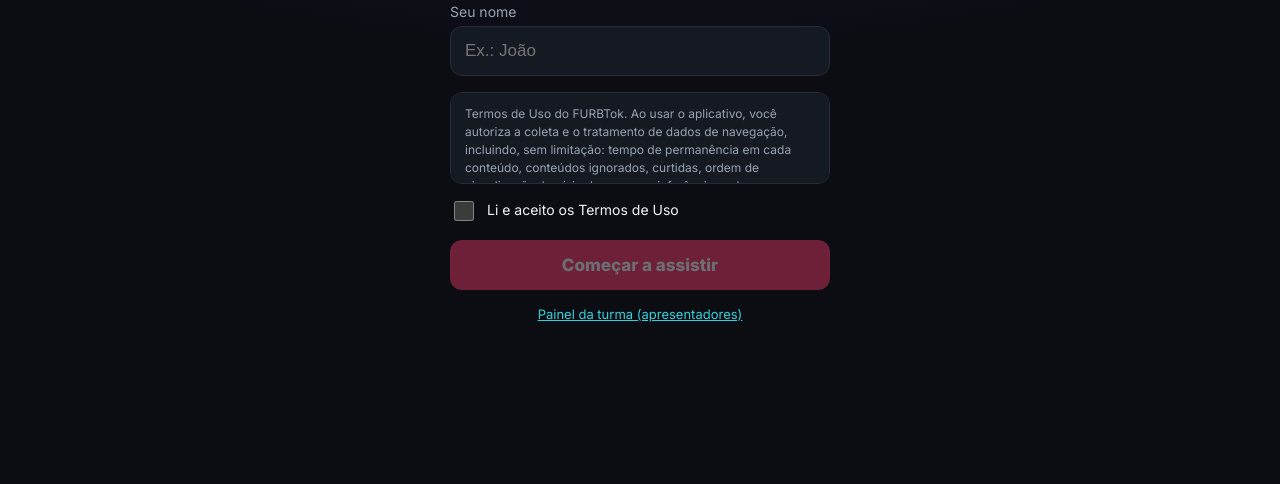
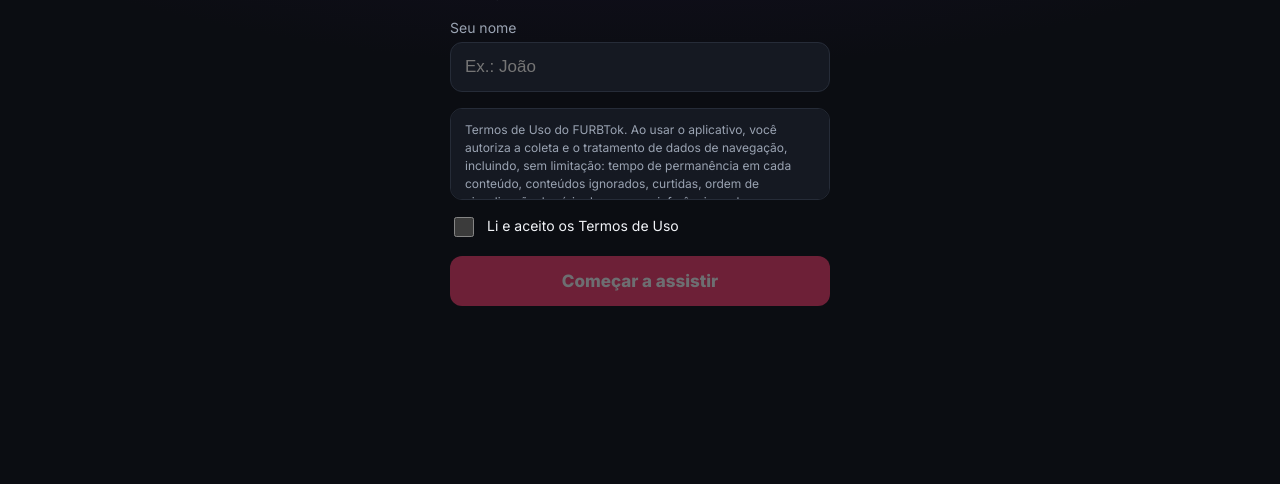
Before and after one commit to joaoomoura0/furbtok, a plain HTML site: page index.html in a window 1280 px wide. Shown: the part 316-800 px from the top of the page. Drawn offline with Linux system fonts and the light colour scheme.

Commit message:
Esconde o painel da tela inicial
Co-Authored-By: Claude Opus 5.5 <noreply@anthropic.com>
Claude-Session: https://claude.ai/code/session_01SoxWgDJwqP47o7WQu8SjZU

```diff
--- a/index.html
+++ b/index.html
@@ -128,7 +128,6 @@ input[type=text] { background: var(--panel); border: 1px solid var(--line); bord
     <div class="termos" tabindex="0">Termos de Uso do FURBTok. Ao usar o aplicativo, você autoriza a coleta e o tratamento de dados de navegação, incluindo, sem limitação: tempo de permanência em cada conteúdo, conteúdos ignorados, curtidas, ordem de visualização, horário de acesso e inferências sobre seus interesses derivadas do seu comportamento. Esses dados podem ser exibidos de forma agregada ou individual, com o seu nome, em painéis de análise durante a apresentação do Seminário 10 de Administração Geral. Os dados são usados apenas para fins didáticos e são descartados ao final da atividade.</div>
     <label class="aceite" for="aceito"><input type="checkbox" id="aceito"> Li e aceito os Termos de Uso</label>
     <button class="btn" id="entrar" type="submit" disabled>Começar a assistir</button>
-    <p class="mini"><a href="#painel">Painel da turma (apresentadores)</a></p>
   </form>
 </section>
 
@@ -457,7 +456,7 @@ const PERFIL_A_CADA = 15;
   $('fecharQr').addEventListener('click', () => { $('qr').hidden = true; });
 
   function rota() {
-    const p = location.hash === '#painel';
+    const p = location.hash === '#painel-48a753';
     $('painel').hidden = !p;
     if (p) { $('entrada').hidden = true; $('feed').hidden = true; $('camada').hidden = true; $('topo').hidden = true; $('status').hidden = true; fechar(); ligarPainel(); }
     else if (iniciado) { $('feed').hidden = false; $('camada').hidden = false; $('topo').hidden = false; $('status').hidden = false; }
```
